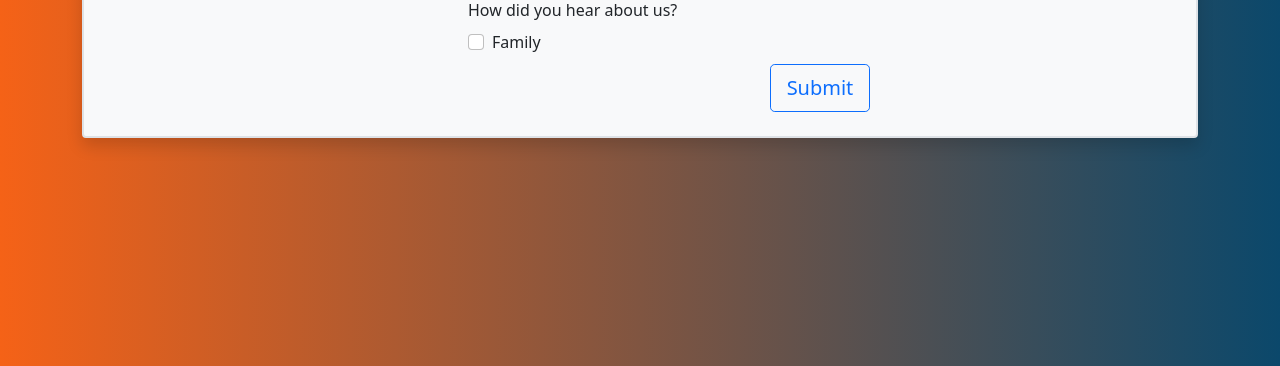
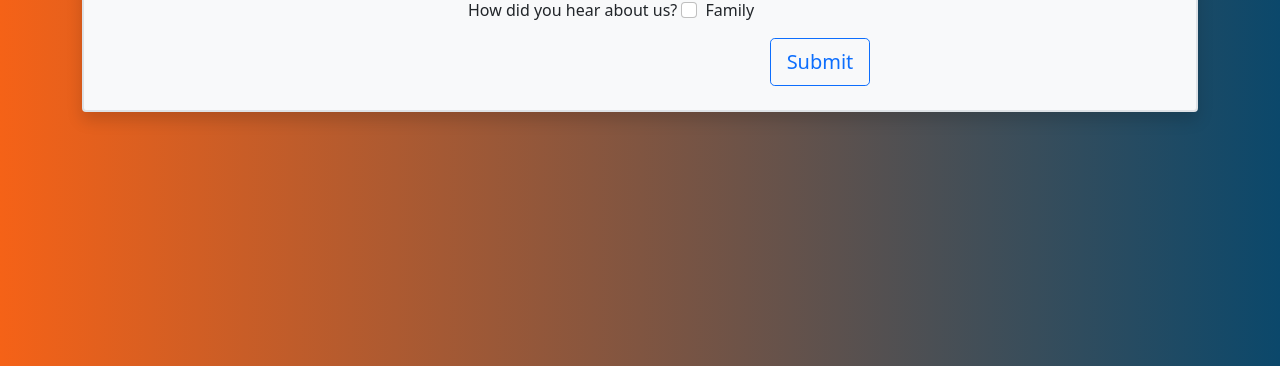
Before and after one commit to Bmart1108/AddressBookTemplate, a plain HTML site: page index.html in a window 1280 px wide. Shown: the part 434-800 px from the top of the page. Drawn offline with nearby package versions, Linux system fonts and the light colour scheme.

Commit message:
changed checkbox format
changed checkbox format to inline

```diff
--- a/index.html
+++ b/index.html
@@ -116,10 +116,10 @@
                             <label for="zipcode" class="form-label">Zipcode</label>
                             <input type="number" class="form-control" name="zipcode">
                         </div>
-                        <div class="col-12 md-4 form-group">
+                        <div class="col-12 form-group">
                             <label class="form-label">How did you hear about us?</label>
-                            <div class="form-check form-check-label">
-                                <label for="inputFunnel" class="form-check-inline">Family</label>
+                            <div class="form-check form-check-inline">
+                                <label for="inputFunnel" class="form-check-label">Family</label>
                                 <input type="checkbox" value="family" class="form-check-input" name="funnel">
                             </div>
                         </div>
```
